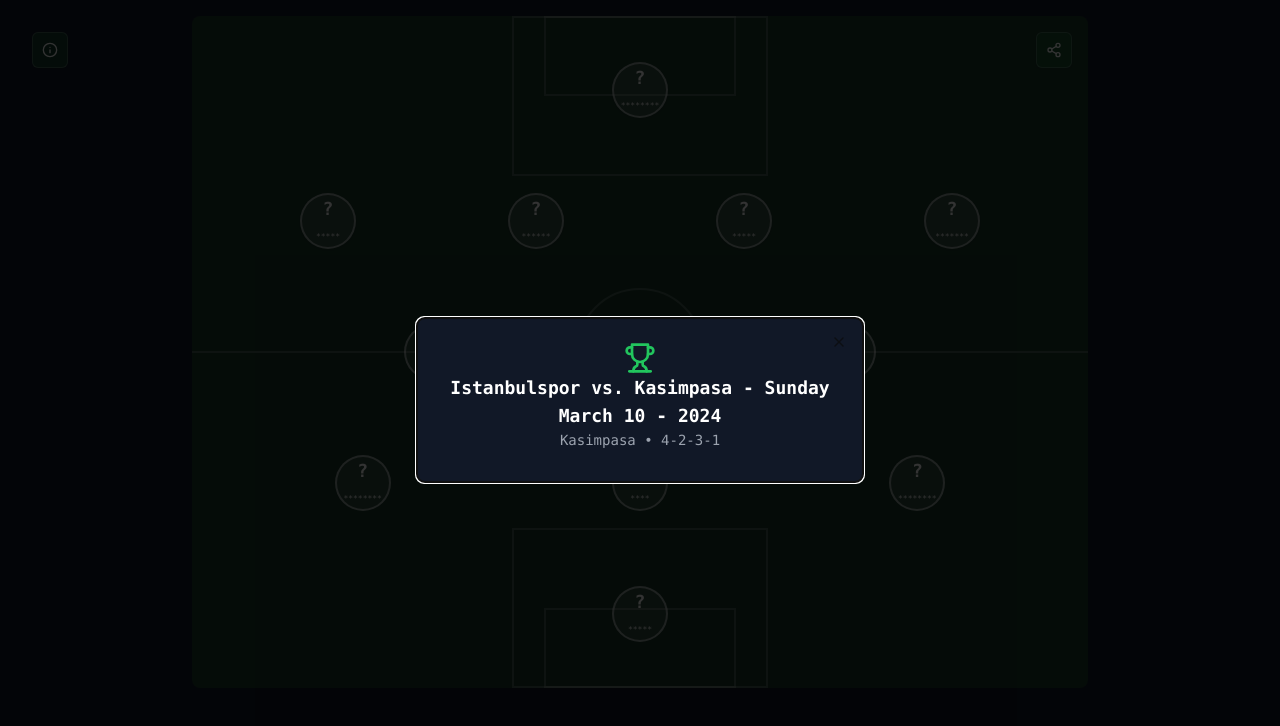
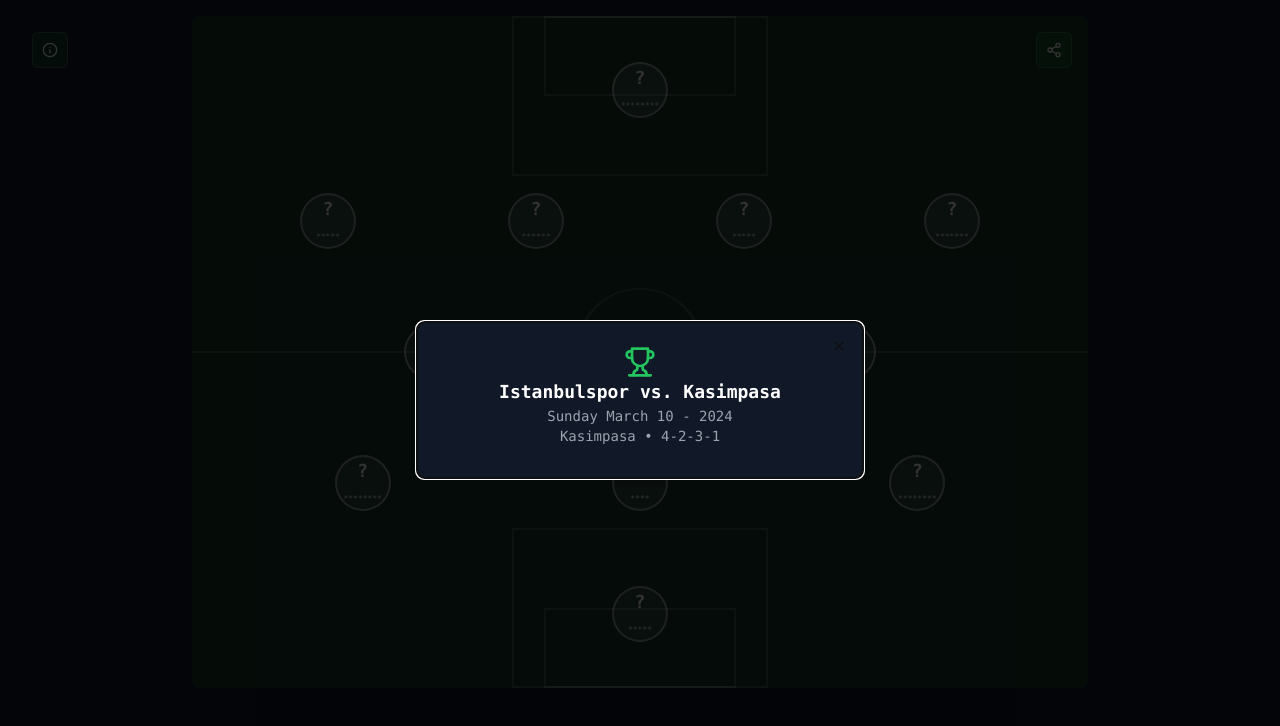
Before and after one commit to otaliptus/missing-eleven-tr, a Next.js app: page / in a window 1280 px wide. Shown: the top 726 px of the page. Built offline with nearby package versions, Linux system fonts and the light colour scheme.

Commit message:
Better match info

```diff
--- a/components/match-info.tsx
+++ b/components/match-info.tsx
@@ -13,6 +13,10 @@ interface MatchInfoProps {
 
 export function MatchInfo({ game, team, formation }: MatchInfoProps) {
   const [showModal, setShowModal] = useState(true)
+  const [gameParts, setGameParts] = useState<string[]>(() => {
+    const parts = game.split(/-(.+)/);
+    return parts.filter(Boolean);
+  });
 
   // Show modal on first visit only
   useEffect(() => {
@@ -40,8 +44,10 @@ export function MatchInfo({ game, team, formation }: MatchInfoProps) {
           <div className="pb-2">
             <Trophy className="h-8 w-8 text-green-500 mx-auto" />
             <div className="text-center">
-              <h2 className="text-lg font-bold text-white">{game}</h2>
+              <h2 className="text-lg font-bold text-white">{gameParts[0]}</h2>
               <p className="text-sm text-gray-400">
+                {gameParts.slice(1).join('\n')}
+                <br />
                 {team} • {formation}
               </p>
             </div>
```
